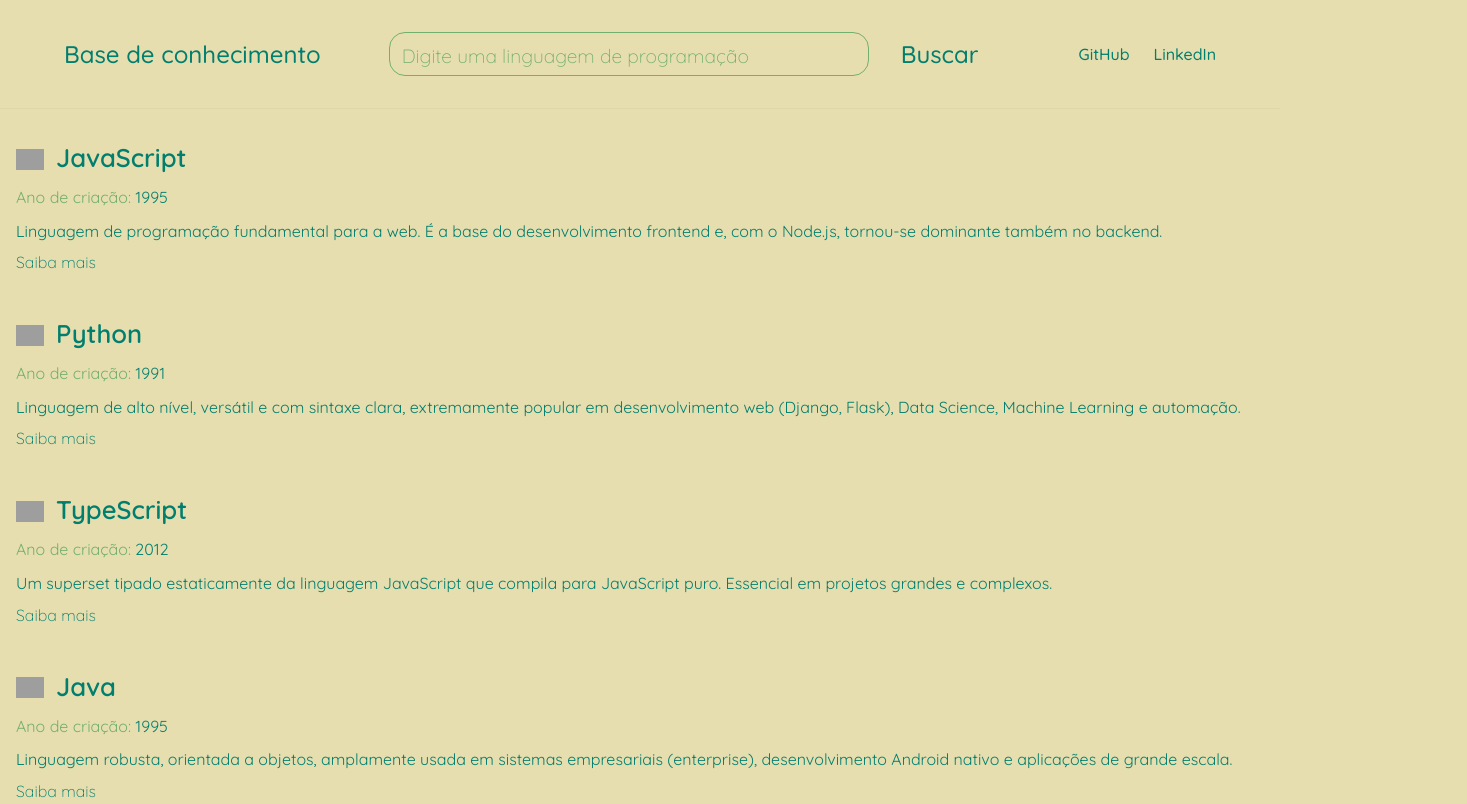
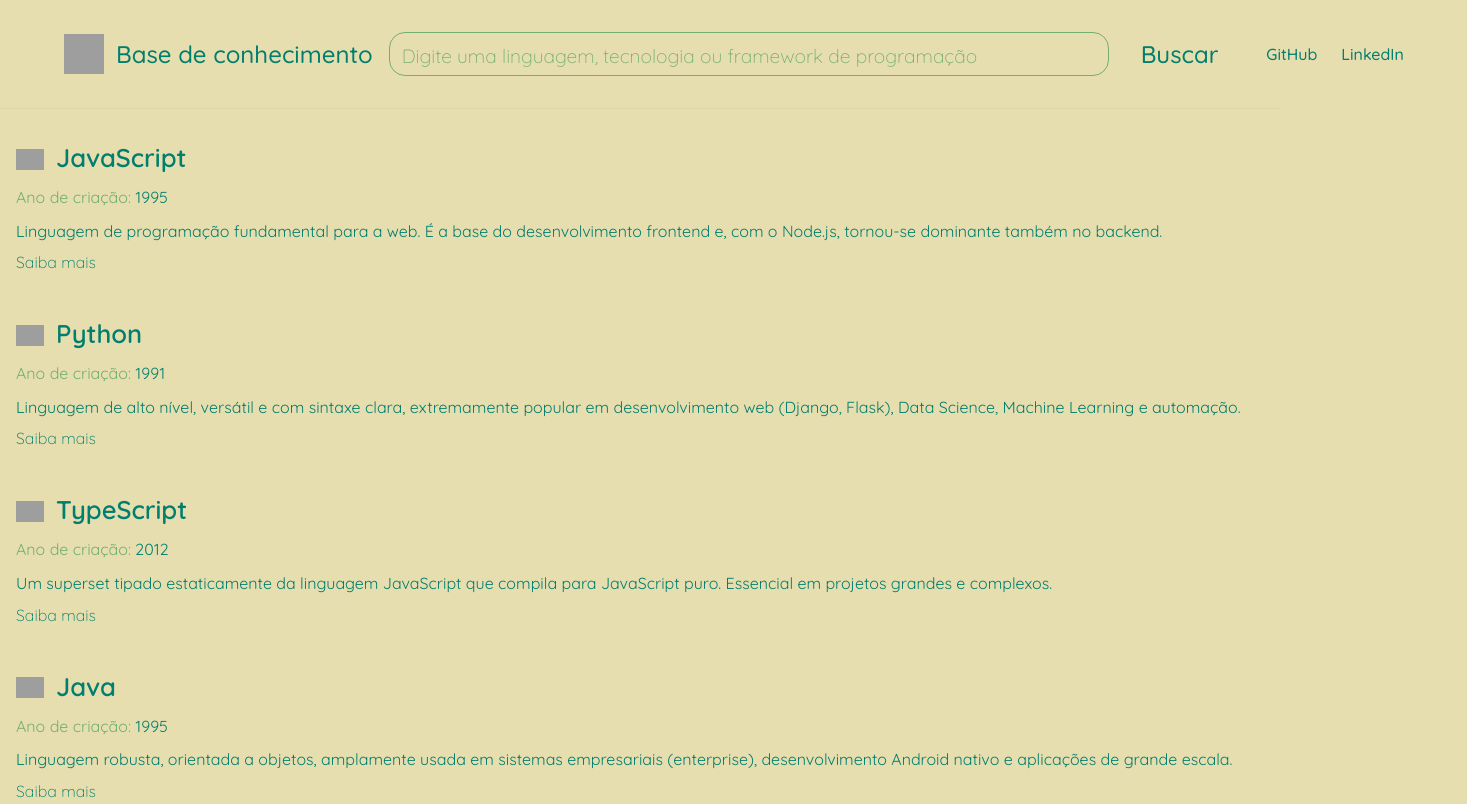
Before and after one commit to Ha1000tonG/base-conhecimento, a plain HTML site: page index.html in a window 1280 px wide. Shown: the top 804 px of the page, 1467 px wide, since content can reach past the window. Drawn offline with Linux system fonts and the light colour scheme; grey boxes are pictures that could not be loaded.

Commit message:
Criação da Logo e modificação no imput

```diff
--- a/index.html
+++ b/index.html
@@ -8,11 +8,18 @@
     </head>
     <body>
         <header>
-            <h1>Base de conhecimento</h1>
+            <div class="logo-container">
+                <img
+                    src="https://img.icons8.com/ios/50/007E6E/source-code.png"
+                    alt="Logo"
+                    class="header-logo"
+                />
+                <h1>Base de conhecimento</h1>
+            </div>
             <div>
                 <input
                     type="text"
-                    placeholder="Digite uma linguagem de programação"
+                    placeholder="Digite uma linguagem, tecnologia ou framework de programação"
                 />
                 <button id="botao-busca" onclick="iniciarBusca()">
                     Buscar
--- a/style.css
+++ b/style.css
@@ -73,7 +73,18 @@ header {
     /* Espaçamento entre os elementos flex */
 }
 
-header h1 {
+.logo-container {
+    display: flex;
+    align-items: center;
+    gap: 0.75rem;
+}
+
+.header-logo {
+    height: 40px;
+    width: 40px;
+}
+
+.logo-container h1 {
     font-size: 1.5rem;
     /* Tamanho da fonte */
     margin: 0;
@@ -104,13 +115,14 @@ div input {
     /* Tamanho da fonte */
     transition: all 0.2s ease;
     /* Adiciona uma transição suave para todas as propriedades */
-    width: 30rem;
+    width: 45rem;
     /* Largura do input */
     color: var(--secondary-color);
     /* Cor do texto digitado */
     /* margin-right: .5rem; */
     /* Margem à direita */
 }
+
 
 div input::placeholder {
     font-size: 1.2rem;
@@ -386,7 +398,7 @@ article a:hover {
         /* Reduz o espaçamento interno */
     }
 
-    header h1 {
+    .logo-container {
         /* Estilos para o h1 no cabeçalho em telas menores */
         text-align: center;
         /* Centraliza o texto */
```
